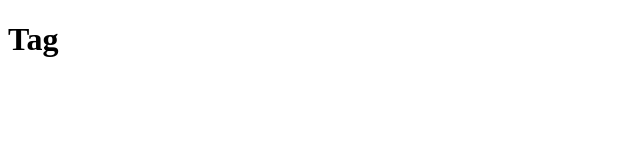
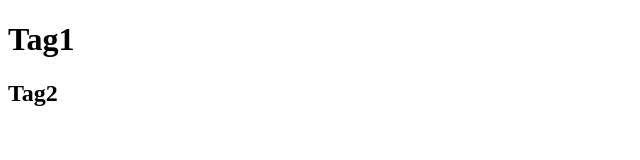
Before and after one commit to simeiparreiras/curso_git_1, a plain HTML site: page index.html in a window 1280 px wide. Shown: the whole page, without its empty margins (0-640 px from the left). Drawn offline with Linux system fonts and the light colour scheme.

Commit message:
Commitando tag v2

```diff
--- a/index.html
+++ b/index.html
@@ -6,6 +6,7 @@
     <title>Document</title>
   </head>
   <body>
-    <h1>Tag</h1>
+    <h1>Tag1</h1>
+    <h2>Tag2</h2>
   </body>
 </html>
```
